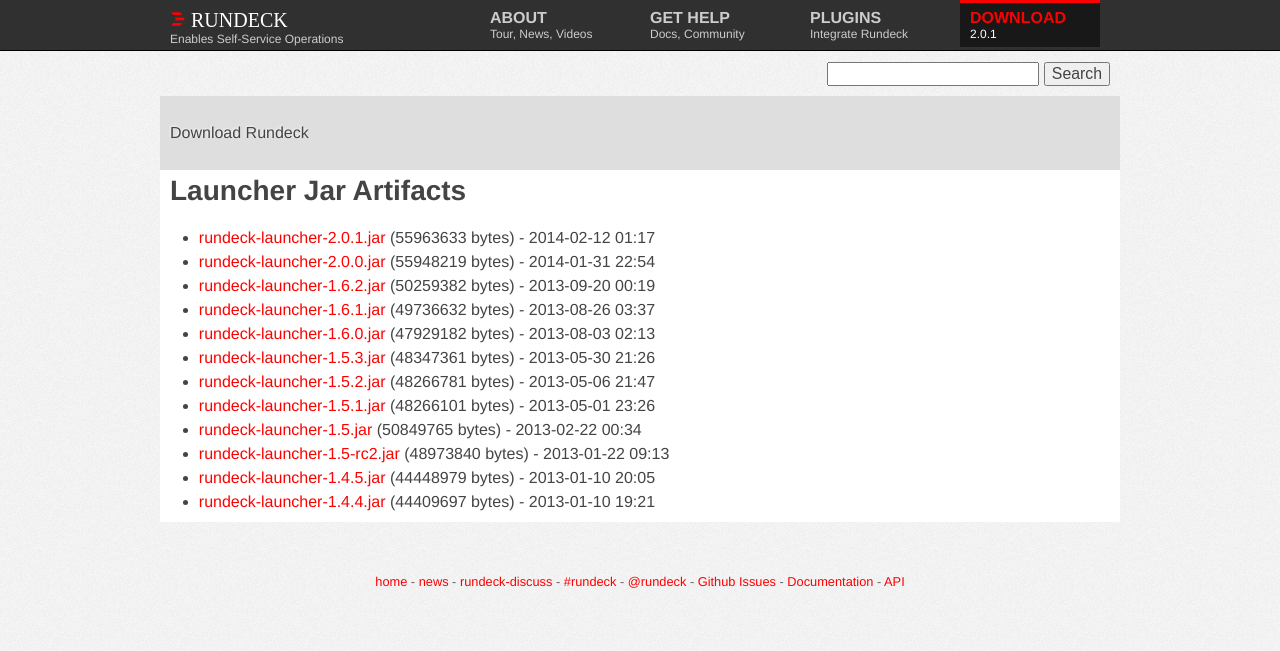
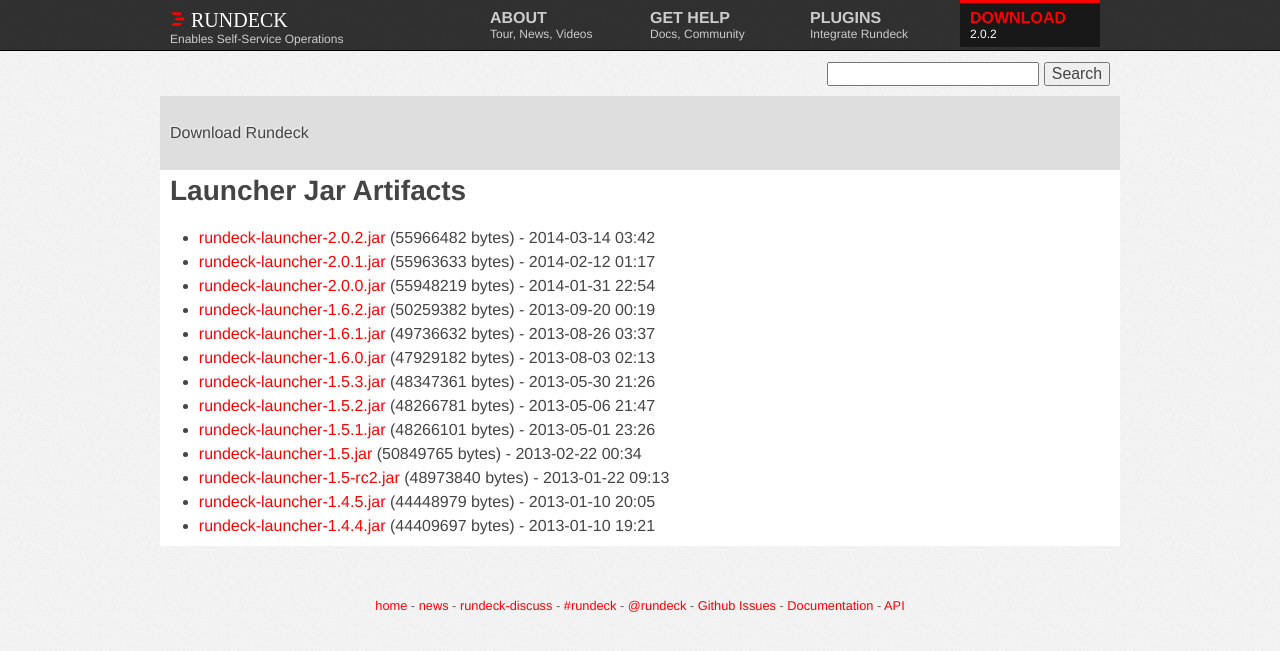
Before and after one commit to rundeck/rundeck-ghpages, a Jekyll site: the page built from download/jar/index.md, in a window 1280 px wide. Shown: the top 651 px of the page. Built offline with Jekyll 4.4.1, drawn with Linux system fonts in a browser that asks for light colours; nearby versions of some CDN libraries.

Commit message:
Update site to 2.0.2 download links

```diff
--- a/_config.yml
+++ b/_config.yml
@@ -1,15 +1,15 @@
 baseurl: ""
 url: ""
 full_url: "http://www.rundeck.org"
-rd_version: "2.0.1"
-rd_jar_name: "rundeck-launcher-2.0.1.jar"
-rd_jar_sha: "2822c2f0316ba7c5b1753ac39f3c72924e59ad0f"
-rd_jar_url: "http://download.rundeck.org/jar/rundeck-launcher-2.0.1.jar"
-rd_jar_size: "55963633"
-rd_deb_name: "rundeck-2.0.1-1-GA.deb"
-rd_deb_url: "http://download.rundeck.org/deb/rundeck-2.0.1-1-GA.deb"
-rd_deb_sha: "535bfebdf04e60dd56c64946f6a692ccf9e45bd5"
-rd_deb_size: "62320952"
-rd_zipball: "https://github.com/dtolabs/rundeck/zipball/v2.0.1"
-rd_tarball: "https://github.com/dtolabs/rundeck/tarball/v2.0.1"
-rd_releasenotes: "https://github.com/dtolabs/rundeck/blob/v2.0.1/RELEASE.md"
+rd_version: "2.0.2"
+rd_jar_name: "rundeck-launcher-2.0.2.jar"
+rd_jar_sha: "89f5788003472fa6add79ca85158e605da01caab"
+rd_jar_url: "http://download.rundeck.org/jar/rundeck-launcher-2.0.2.jar"
+rd_jar_size: "55966482"
+rd_deb_name: "rundeck-2.0.2-1-GA.deb"
+rd_deb_url: "http://download.rundeck.org/deb/rundeck-2.0.2-1-GA.deb"
+rd_deb_sha: "7d9508ea051e056f50c5a9883f3fa6613f5f0062"
+rd_deb_size: "62287286"
+rd_zipball: "https://github.com/dtolabs/rundeck/zipball/v2.0.2"
+rd_tarball: "https://github.com/dtolabs/rundeck/tarball/v2.0.2"
+rd_releasenotes: "https://github.com/dtolabs/rundeck/blob/v2.0.2/RELEASE.md"
--- a/download/jar/index.md
+++ b/download/jar/index.md
@@ -3,6 +3,7 @@
 layout: download
 download_type: Launcher Jar
 ---
+* [rundeck-launcher-2.0.2.jar](http://download.rundeck.org/jar/rundeck-launcher-2.0.2.jar) (55966482 bytes) - 2014-03-14 03:42
 * [rundeck-launcher-2.0.1.jar](http://download.rundeck.org/jar/rundeck-launcher-2.0.1.jar) (55963633 bytes) - 2014-02-12 01:17
 * [rundeck-launcher-2.0.0.jar](http://download.rundeck.org/jar/rundeck-launcher-2.0.0.jar) (55948219 bytes) - 2014-01-31 22:54
 * [rundeck-launcher-1.6.2.jar](http://download.rundeck.org/jar/rundeck-launcher-1.6.2.jar) (50259382 bytes) - 2013-09-20 00:19
```
Also changed, not shown: download/deb/index.md (+1 -0 lines), download/rpm/index.md (+2 -0 lines), download/war/index.md (+1 -0 lines).
